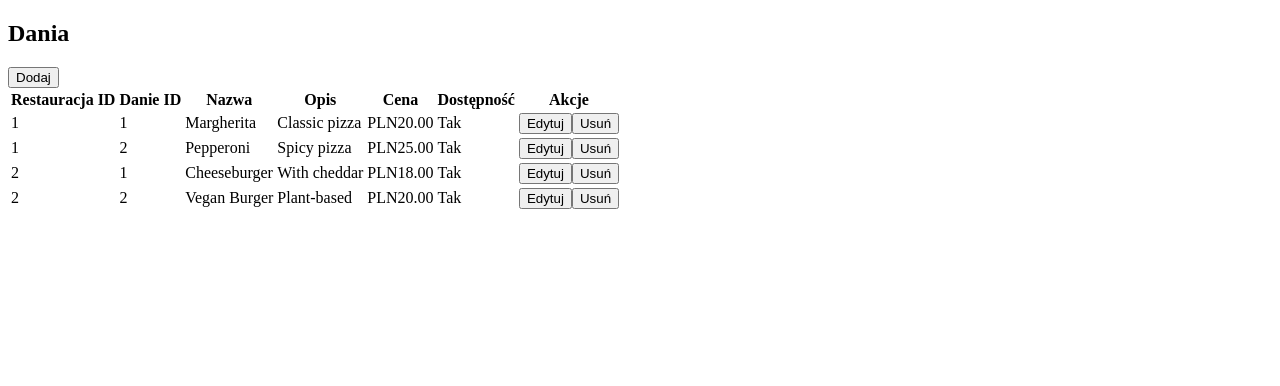
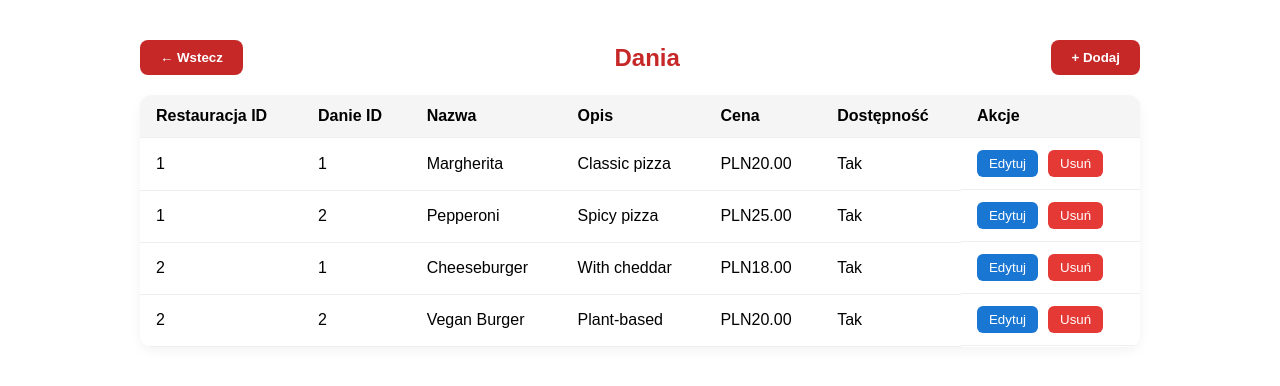
Before and after one commit to McMichalek/adminpanel, an Angular app: page /admin/dishes in a window 1280 px wide. Shown: the top 386 px of the page. Built offline with nearby package versions, Linux system fonts and the light colour scheme.

Commit message:
adminpanel+dish red-white look

```diff
--- /dev/null
+++ b/src/app/admin/components/admin-home/admin-home.component.css
@@ -0,0 +1,53 @@
+:host {
+    display: block;
+    font-family: Arial, sans-serif;
+    background-color: #fff;
+    color: #333;
+    min-height: 100vh;
+  }
+
+  .admin-header {
+    background-color: #c62828; /* intensywna czerwień */
+    color: #fff;
+    padding: 20px;
+    text-align: center;
+    box-shadow: 0 2px 5px rgba(0, 0, 0, 0.2);
+  }
+
+  .admin-header h1 {
+    margin: 0;
+    font-size: 2rem;
+  }
+
+  .admin-nav {
+    max-width: 600px;
+    margin: 40px auto;
+    padding: 0 20px;
+  }
+
+  .admin-nav ul {
+    list-style: none;
+    padding: 0;
+    margin: 0;
+  }
+
+  .admin-nav li {
+    margin: 15px 0;
+  }
+
+  .admin-nav a {
+    display: block;
+    text-decoration: none;
+    background-color: #fce4ec;
+    color: #c62828;
+    font-weight: bold;
+    padding: 15px 20px;
+    border-radius: 8px;
+    transition: background-color 0.3s ease, transform 0.2s ease;
+    box-shadow: 0 2px 4px rgba(0, 0, 0, 0.1);
+  }
+
+  .admin-nav a:hover {
+    background-color: #f8bbd0;
+    transform: translateY(-2px);
+  }
--- a/src/app/admin/components/admin-home/admin-home.component.html
+++ b/src/app/admin/components/admin-home/admin-home.component.html
@@ -1,4 +1,8 @@
+<div class="admin-header">
   <h1>Panel Administracyjny</h1>
+</div>
+
+<div class="admin-nav">
   <ul>
     <li><a routerLink="/admin/restaurants">Restauracje</a></li>
     <li><a routerLink="/admin/dishes">Dania</a></li>
@@ -7,3 +11,4 @@
     <li><a routerLink="/admin/users">Użytkownicy</a></li>
     <li><a routerLink="/admin/stock">Magazyn</a></li>
   </ul>
+</div>
--- a/src/app/admin/components/admin-home/admin-home.component.ts
+++ b/src/app/admin/components/admin-home/admin-home.component.ts
@@ -5,6 +5,7 @@ import { RouterModule } from '@angular/router';
   standalone: true,
   selector: 'app-admin-home',
   imports: [RouterModule], // ✅ This is required for <a routerLink>
-  templateUrl: './admin-home.component.html'
+  templateUrl: './admin-home.component.html',
+  styleUrls: ['./admin-home.component.css']
 })
 export class AdminHomeComponent {}
--- a/src/app/admin/components/dish-form/dish-form.component.css
+++ b/src/app/admin/components/dish-form/dish-form.component.css
@@ -0,0 +1,89 @@
+:host {
+    display: block;
+    max-width: 600px;
+    margin: 40px auto;
+    font-family: Arial, sans-serif;
+    color: #333;
+  }
+
+  .form-container {
+    padding: 30px;
+    background-color: #fff;
+    border-radius: 12px;
+    box-shadow: 0 4px 10px rgba(0, 0, 0, 0.1);
+  }
+
+  h2 {
+    color: #c62828;
+    margin-bottom: 24px;
+  }
+
+  form {
+    display: flex;
+    flex-direction: column;
+    gap: 20px;
+  }
+
+  label {
+    display: flex;
+    flex-direction: column;
+    font-weight: bold;
+    gap: 5px;
+  }
+
+  input[type="text"],
+  input[type="number"],
+  textarea,
+  select {
+    padding: 10px;
+    border: 1px solid #ccc;
+    border-radius: 8px;
+    font-size: 1rem;
+    width: 100%;
+  }
+
+  textarea {
+    resize: vertical;
+  }
+
+  .checkbox {
+    flex-direction: row;
+    align-items: center;
+    gap: 10px;
+    font-weight: normal;
+  }
+
+  .button-group {
+    display: flex;
+    gap: 15px;
+    justify-content: flex-end;
+  }
+
+  button {
+    padding: 10px 20px;
+    border: none;
+    font-weight: bold;
+    border-radius: 8px;
+    cursor: pointer;
+    font-size: 1rem;
+  }
+
+  .btn-primary {
+    background-color: #c62828;
+    color: white;
+  }
+
+  .btn-primary:disabled {
+    background-color: #e57373;
+    cursor: not-allowed;
+  }
+
+  .btn-secondary {
+    background-color: #f5f5f5;
+    color: #333;
+    border: 1px solid #ccc;
+  }
+
+  button:hover:not(:disabled) {
+    opacity: 0.9;
+  }
--- a/src/app/admin/components/dish-form/dish-form.component.html
+++ b/src/app/admin/components/dish-form/dish-form.component.html
@@ -1,34 +1,38 @@
+<div class="form-container">
   <h2>{{ editId ? 'Edytuj' : 'Dodaj' }} danie</h2>
 
   <form [formGroup]="form" (ngSubmit)="save()">
     <label>
-    Nazwa:<br />
+      Nazwa:
       <input type="text" formControlName="name" />
-  </label><br /><br />
+    </label>
 
     <label>
-    Opis:<br />
+      Opis:
       <textarea formControlName="description"></textarea>
-  </label><br /><br />
+    </label>
 
     <label>
-    Cena:<br />
+      Cena:
       <input type="number" formControlName="price" />
-  </label><br /><br />
+    </label>
 
     <label>
-    Restauracja:<br />
+      Restauracja:
       <select formControlName="restaurantId">
         <option [value]="null" disabled>-- wybierz --</option>
         <option *ngFor="let r of (restaurants$ | async)" [value]="r.id">{{ r.name }}</option>
       </select>
-  </label><br /><br />
+    </label>
 
-  <label>
-    Dostępne:
+    <label class="checkbox">
       <input type="checkbox" formControlName="isAvailable" />
-  </label><br /><br />
+      Dostępne
+    </label>
 
-  <button type="submit" [disabled]="form.invalid">Zapisz</button>
-  <button type="button" (click)="router.navigate(['/admin/dishes'])">Anuluj</button>
+    <div class="button-group">
+      <button type="submit" [disabled]="form.invalid" class="btn-primary">Zapisz</button>
+      <button type="button" (click)="router.navigate(['/admin/dishes'])" class="btn-secondary">Anuluj</button>
+    </div>
   </form>
+</div>
--- a/src/app/admin/components/dish-form/dish-form.component.ts
+++ b/src/app/admin/components/dish-form/dish-form.component.ts
@@ -11,7 +11,9 @@ import {CommonModule} from '@angular/common';
 
   imports: [CommonModule, RouterModule,ReactiveFormsModule],
 
-  templateUrl: './dish-form.component.html'
+  templateUrl: './dish-form.component.html',
+  styleUrls: ['./dish-form.component.css']
+
 })
 export class DishFormComponent implements OnInit {
   form!: FormGroup;
--- a/src/app/admin/components/dish-list/dish-list.component.css
+++ b/src/app/admin/components/dish-list/dish-list.component.css
@@ -0,0 +1,101 @@
+.dish-list {
+    max-width: 1000px;
+    margin: 40px auto;
+    font-family: Arial, sans-serif;
+  }
+
+  .header {
+    display: flex;
+    justify-content: space-between;
+    align-items: center;
+    margin-bottom: 20px;
+  }
+
+  h2 {
+    margin: 0;
+    color: #c62828;
+  }
+
+  .btn-add {
+    background-color: #c62828;
+    color: white;
+    padding: 10px 20px;
+    border: none;
+    border-radius: 8px;
+    font-weight: bold;
+    cursor: pointer;
+    transition: 0.2s ease-in-out;
+  }
+
+  .btn-add:hover {
+    background-color: #b71c1c;
+  }
+
+  table {
+    width: 100%;
+    border-collapse: collapse;
+    background-color: white;
+    box-shadow: 0 4px 12px rgba(0, 0, 0, 0.05);
+    border-radius: 12px;
+    overflow: hidden;
+  }
+
+  th, td {
+    padding: 12px 16px;
+    text-align: left;
+    border-bottom: 1px solid #eee;
+  }
+
+  thead {
+    background-color: #f5f5f5;
+  }
+
+  tbody tr:hover {
+    background-color: #fff3f3;
+  }
+
+  .actions {
+    display: flex;
+    gap: 10px;
+  }
+
+  button.btn-edit {
+    background-color: #1976d2;
+    color: white;
+    border: none;
+    padding: 6px 12px;
+    border-radius: 6px;
+    cursor: pointer;
+  }
+
+  button.btn-delete {
+    background-color: #e53935;
+    color: white;
+    border: none;
+    padding: 6px 12px;
+    border-radius: 6px;
+    cursor: pointer;
+  }
+
+  button.btn-edit:hover {
+    background-color: #1565c0;
+  }
+
+  button.btn-delete:hover {
+    background-color: #c62828;
+  }
+
+  .btn-back {
+    background-color: #c62828;
+    color: white;
+    padding: 10px 20px;
+    border: none;
+    border-radius: 8px;
+    font-weight: bold;
+    cursor: pointer;
+    transition: 0.2s ease-in-out;
+  }
+
+  .btn-back:hover {
+    background-color: #b71c1c;
+  }
--- a/src/app/admin/components/dish-list/dish-list.component.html
+++ b/src/app/admin/components/dish-list/dish-list.component.html
@@ -1,6 +1,12 @@
+<div class="dish-list">
+  <div class="header">
+    <button class="btn-back" routerLink="/admin">← Wstecz</button>
     <h2>Dania</h2>
-<button routerLink="/admin/dishes/new">Dodaj</button>
+    <button class="btn-add" routerLink="/admin/dishes/new">+ Dodaj</button>
+  </div>
+
   <table>
+    <thead>
       <tr>
         <th>Restauracja ID</th>
         <th>Danie ID</th>
@@ -10,17 +16,20 @@
         <th>Dostępność</th>
         <th>Akcje</th>
       </tr>
+    </thead>
+    <tbody>
       <tr *ngFor="let d of (dishes$ | async)">
         <td>{{ d.restaurantId }}</td>
         <td>{{ d.id }}</td>
         <td>{{ d.name }}</td>
         <td>{{ d.description }}</td>
         <td>{{ d.price | currency:'PLN' }}</td>
-
         <td>{{ d.isAvailable ? 'Tak' : 'Nie' }}</td>
-    <td>
-      <button [routerLink]="['/admin/dishes', d.id, 'edit']">Edytuj</button>
-      <button (click)="delete(d.id)">Usuń</button>
+        <td class="actions">
+          <button class="btn-edit" [routerLink]="['/admin/dishes', d.id, 'edit']">Edytuj</button>
+          <button class="btn-delete" (click)="delete(d.id)">Usuń</button>
         </td>
       </tr>
+    </tbody>
   </table>
+</div>
```
Also changed, not shown: src/app/admin/components/dish-list/dish-list.component.ts (+4 -3 lines). Lines whose indentation alone changed are shown as unchanged.
